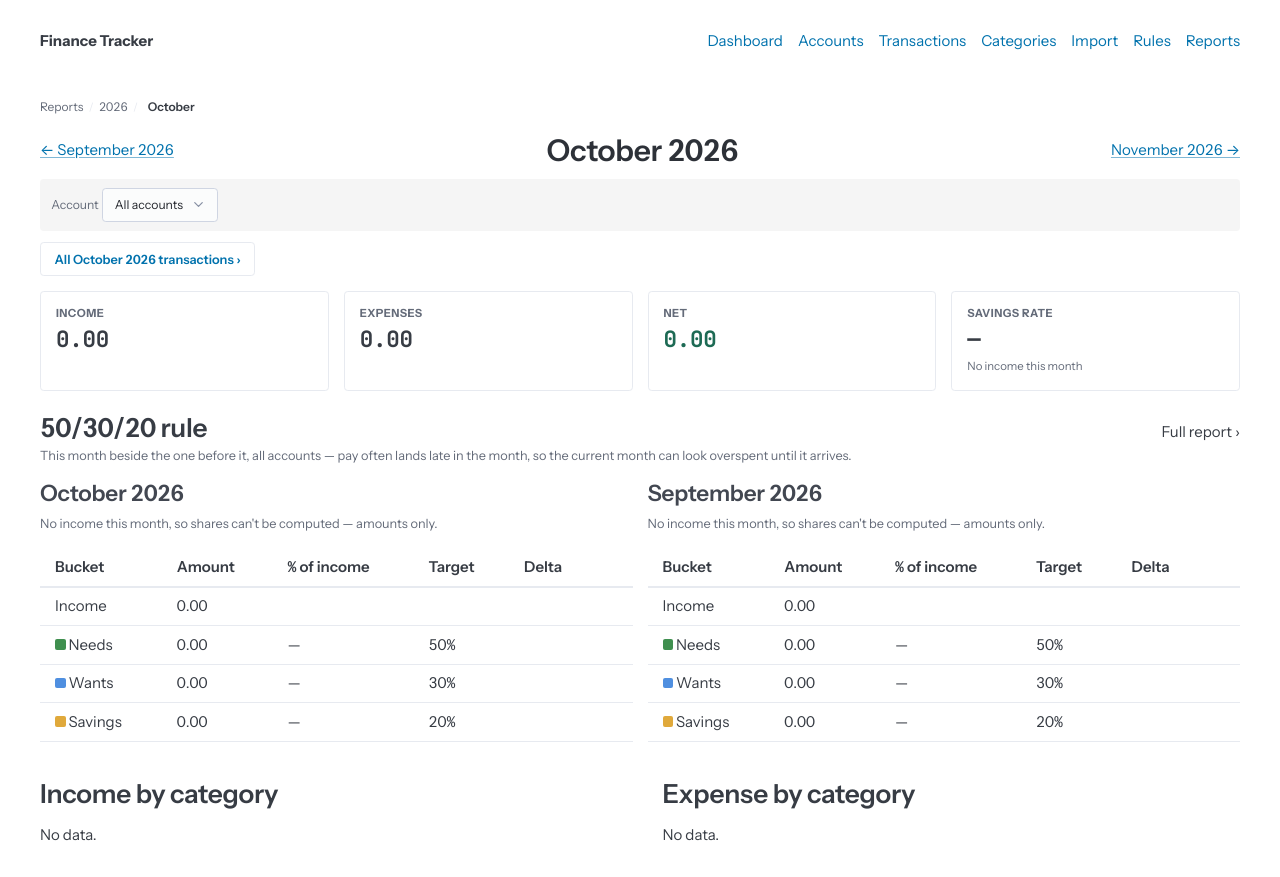
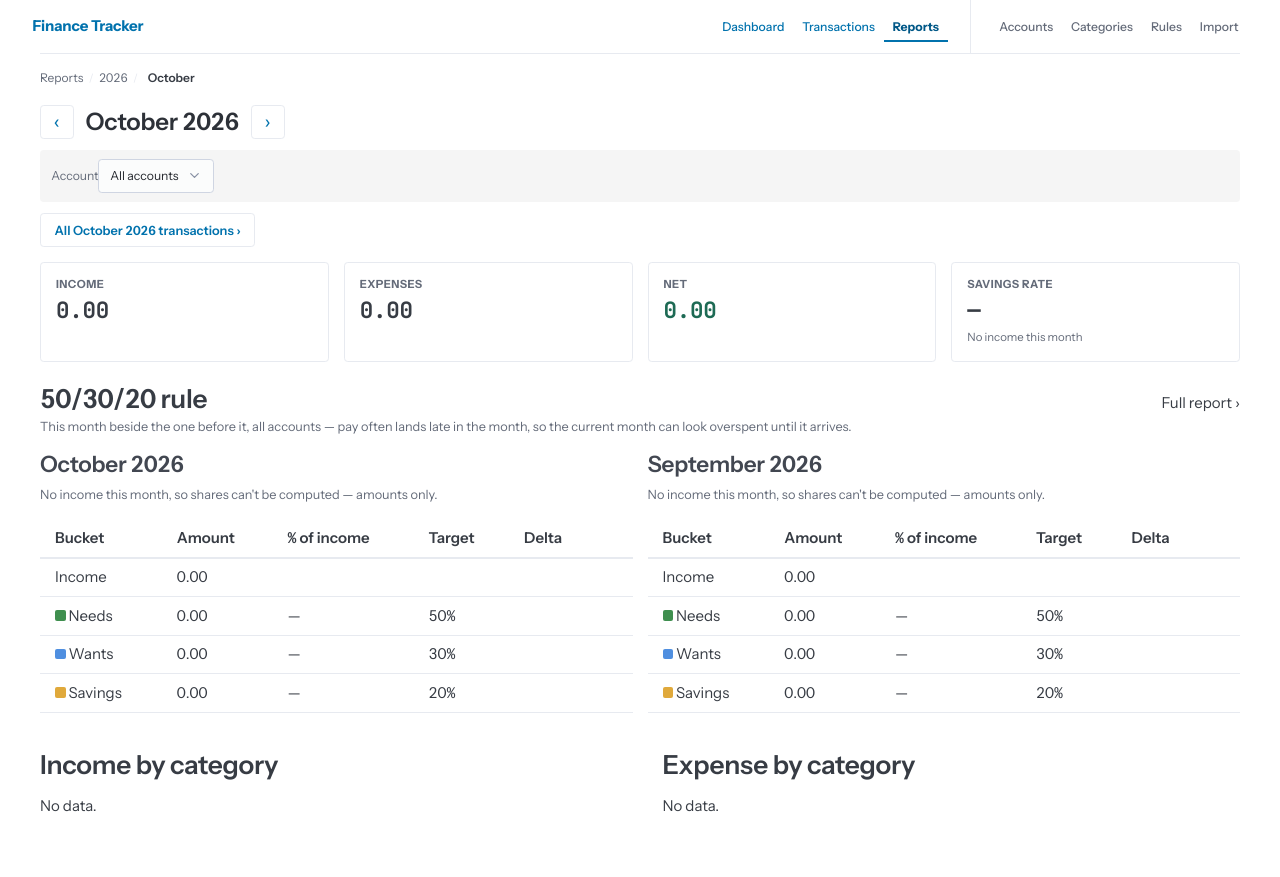
Before and after one commit to ikari2k/personal_finance_app, a FastAPI app: page /reports/2026/10 in a window 1280 px wide. After the commit the page ends 812 px from the top, so only its background shows below. Run offline with FastAPI, Linux system fonts and the light colour scheme.

Commit message:
UI phase 2: sticky nav with active state, shared period stepper and scope bar
Co-Authored-By: Claude Sonnet 5.5 <noreply@anthropic.com>

```diff
--- a/app/static/style.css
+++ b/app/static/style.css
@@ -50,6 +50,7 @@
   /* One control height for every select, input, date field and button in a
    * toolbar/header/dialog footer, so rows of mixed controls line up. */
   --control-h: 2.25rem;
+  --nav-h: 3.25rem;
   --pico-form-element-spacing-vertical: 0.45rem;
   --pico-form-element-spacing-horizontal: 0.75rem;
   /* Semantic entity colors — the identity of a transaction type, used for
@@ -518,7 +519,7 @@ button.btn-transfer {
  */
 .page-header-row {
   position: sticky;
-  top: 0;
+  top: var(--nav-h);
   z-index: 5;
   background: var(--pico-background-color);
   display: flex;
@@ -1393,25 +1394,6 @@ fieldset legend {
  * drill-down (adjacent year), same layout either way. Wraps to a
  * stacked layout at phone width rather than squeezing three items onto
  * one line, same reasoning as every other flex-wrap row in this file. */
-.period-nav {
-  display: flex;
-  align-items: center;
-  gap: 1rem;
-  flex-wrap: wrap;
-}
-
-.period-nav h1 {
-  flex: 1 1 auto;
-  margin: 0;
-  text-align: center;
-}
-
-.period-nav-prev,
-.period-nav-next {
-  flex: 0 0 auto;
-  white-space: nowrap;
-}
-
 .subcategory-row td.indent {
   padding-left: 1.5rem;
   color: var(--pico-muted-color);
@@ -2413,24 +2395,35 @@ fieldset legend {
   text-decoration: none;
   text-align: center;
 }
+.period-title {
+  margin: 0;
+  font-size: var(--text-xl);
+  min-width: 11rem;
+  text-align: center;
+}
+.period-label {
+  min-width: 8rem;
+  text-align: center;
+  font-weight: 600;
+}
 .br-controls {
   justify-content: space-between;
   gap: 0.75rem 1.5rem;
 }
-.br-month-nav {
+.period-stepper {
   display: flex;
   align-items: center;
   gap: 0.4rem;
 }
-.br-month-form { margin: 0; }
-.br-month-nav input[type="month"] {
+.period-picker { margin: 0; }
+.period-picker input[type="month"] {
   margin: 0;
   width: auto;
   height: 2.25rem;
   padding: 0 0.6rem;
   font-size: 0.9rem;
 }
-.br-step {
+.period-stepper .step {
   display: inline-flex;
   align-items: center;
   justify-content: center;
@@ -2442,9 +2435,9 @@ fieldset legend {
   line-height: 1;
   text-decoration: none;
 }
-.br-step:hover { background: rgba(127, 127, 127, 0.15); }
-.br-step.disabled { opacity: 0.35; pointer-events: none; }
-.br-today { font-size: 0.8rem; margin-left: 0.4rem; white-space: nowrap; }
+.period-stepper .step:hover { background: rgba(127, 127, 127, 0.15); }
+.period-stepper .step.disabled { opacity: 0.35; pointer-events: none; }
+.period-today { font-size: 0.8rem; margin-left: 0.4rem; white-space: nowrap; }
 .br-tabs {
   width: auto;
   margin-bottom: 0;
@@ -2549,3 +2542,53 @@ form > button[type="submit"] {
   padding-bottom: 0;
   font-size: var(--text-sm);
 }
+
+
+/* Main navigation: always visible, current page marked, daily destinations
+ * (Dashboard/Transactions/Reports) set apart from the setup pages. */
+body > header {
+  position: sticky;
+  top: 0;
+  z-index: 20;
+  padding-block: 0;
+  background: var(--pico-background-color);
+  border-bottom: var(--pico-border-width) solid var(--pico-muted-border-color);
+}
+body > header nav {
+  min-height: var(--nav-h);
+  align-items: center;
+  gap: 1.5rem;
+  justify-content: flex-start;
+}
+body > header nav ul:first-child { margin-right: auto; }
+body > header nav a {
+  text-decoration: none;
+  font-size: var(--text-sm);
+  font-weight: 500;
+  color: var(--pico-muted-color);
+  padding: 0.35rem 0.6rem;
+  border-radius: var(--pico-border-radius);
+}
+body > header nav a:hover { color: var(--pico-color); background: rgba(127, 127, 127, 0.12); }
+body > header nav a[aria-current="page"] {
+  color: var(--pico-color);
+  font-weight: 700;
+  box-shadow: inset 0 -2px 0 var(--pico-primary);
+  border-radius: 0;
+}
+body > header nav a.brand {
+  font-size: 1rem;
+  font-weight: 700;
+  color: var(--pico-color);
+  padding-left: 0;
+  letter-spacing: -0.01em;
+}
+body > header nav .nav-main a { color: var(--pico-color); }
+body > header nav .nav-manage {
+  padding-left: 1.25rem;
+  border-left: var(--pico-border-width) solid var(--pico-muted-border-color);
+}
+@media (max-width: 52rem) {
+  body > header nav { flex-wrap: wrap; gap: 0.25rem 1rem; padding-block: 0.4rem; }
+  body > header nav .nav-manage { padding-left: 0; border-left: 0; }
+}
--- /dev/null
+++ b/app/templates/_scope_bar.html
@@ -0,0 +1,48 @@
+{# Shared period/account controls for report pages.
+
+   period_stepper(p): ‹ label › — `p` is a dict with prev_url, prev_label,
+   next_url (None disables the arrow), next_label, and either `picker`
+   ({key, max, action}: a month input that jumps straight to a month),
+   `heading` (render the label as the page's <h1>), or neither (plain label);
+   optional today_url adds a "Back to current month" link.
+
+   scope_bar(accounts, account_id): the muted band every report page shares;
+   its caller block (if any) is appended after the account select. #}
+{% macro period_stepper(p) %}
+  <div class="period-stepper">
+    <a class="step" href="{{ p.prev_url }}" aria-label="Previous: {{ p.prev_label }}" title="{{ p.prev_label }}">&lsaquo;</a>
+    {% if p.picker %}
+      <form method="get" action="{{ p.picker.action }}" class="period-picker">
+        <input type="month" name="month" value="{{ p.picker.key }}" max="{{ p.picker.max }}"
+               aria-label="Month" onchange="if (this.value) this.form.submit()">
+      </form>
+    {% elif p.heading %}
+      <h1 class="period-title">{{ p.label }}</h1>
+    {% else %}
+      <span class="period-label">{{ p.label }}</span>
+    {% endif %}
+    {% if p.next_url %}
+      <a class="step" href="{{ p.next_url }}" aria-label="Next: {{ p.next_label }}" title="{{ p.next_label }}">&rsaquo;</a>
+    {% else %}
+      <span class="step disabled" aria-hidden="true">&rsaquo;</span>
+    {% endif %}
+    {% if p.today_url %}<a class="period-today" href="{{ p.today_url }}">Back to current month</a>{% endif %}
+  </div>
+{% endmacro %}
+
+{% macro scope_bar(accounts, account_id) %}
+  <div class="view-options scope-bar">
+    {% if accounts is not none %}
+      <form method="get" class="scope-account">
+        <span class="view-options-label">Account</span>
+        <select name="account_id" onchange="this.form.submit()">
+          <option value="" {{ 'selected' if not account_id }}>All accounts</option>
+          {% for account in accounts %}
+            <option value="{{ account.id }}" {{ 'selected' if account.id == account_id }}>{{ account.name }}</option>
+          {% endfor %}
+        </select>
+      </form>
+    {% endif %}
+    {% if caller %}{{ caller() }}{% endif %}
+  </div>
+{% endmacro %}
--- a/app/templates/base.html
+++ b/app/templates/base.html
@@ -10,19 +10,25 @@
   </head>
   <body hx-on:toast="const t = document.createElement('div'); t.className = 'toast'; t.textContent = event.detail.value; const c = document.getElementById('toast-container'); c.appendChild(t); requestAnimationFrame(() => t.classList.add('show')); setTimeout(() => { t.classList.remove('show'); setTimeout(() => t.remove(), 200); }, 3000);"
         hx-on::confirm="if (!event.detail.question) return; event.preventDefault(); document.getElementById('confirm-dialog-message').textContent = event.detail.question; document.getElementById('confirm-dialog-confirm').onclick = function () { document.getElementById('confirm-dialog').close(); event.detail.issueRequest(true); }; document.getElementById('confirm-dialog').showModal();">
+    {% set path = request.url.path %}
+    {% macro nav_link(href, label) %}
+      <li><a href="{{ href }}"{% if path == href or path.startswith(href ~ '/') %} aria-current="page"{% endif %}>{{ label }}</a></li>
+    {% endmacro %}
     <header>
-      <nav>
+      <nav aria-label="Main">
         <ul>
-          <li><strong>Finance Tracker</strong></li>
+          <li><a class="brand" href="/dashboard">Finance Tracker</a></li>
         </ul>
-        <ul>
-          <li><a href="/dashboard">Dashboard</a></li>
-          <li><a href="/accounts">Accounts</a></li>
-          <li><a href="/transactions">Transactions</a></li>
-          <li><a href="/categories">Categories</a></li>
-          <li><a href="/import">Import</a></li>
-          <li><a href="/rules">Rules</a></li>
-          <li><a href="/reports">Reports</a></li>
+        <ul class="nav-main">
+          {{ nav_link("/dashboard", "Dashboard") }}
+          {{ nav_link("/transactions", "Transactions") }}
+          {{ nav_link("/reports", "Reports") }}
+        </ul>
+        <ul class="nav-manage" aria-label="Manage">
+          {{ nav_link("/accounts", "Accounts") }}
+          {{ nav_link("/categories", "Categories") }}
+          {{ nav_link("/rules", "Rules") }}
+          {{ nav_link("/import", "Import") }}
         </ul>
       </nav>
     </header>
--- a/app/templates/reports/_account_filter.html
+++ b/app/templates/reports/_account_filter.html
@@ -1,21 +1,8 @@
+{% from "_scope_bar.html" import scope_bar %}
+{# Kept as a thin wrapper so every report page that already calls
+   account_filter() picks up the shared scope bar. A plain GET form, not
+   htmx: picking an account reshapes the whole page, and the empty action
+   resubmits to the current path with account_id as the only query param. #}
 {% macro account_filter(accounts, account_id) %}
-  {#
-    A plain GET form, not htmx — unlike the transactions list's toolbar,
-    picking an account here has to reshape the whole page (chart +
-    every table), not swap one fragment, so a full navigation is simpler
-    than teaching every report route to also render a partial. The empty
-    `action` resubmits to the current path, replacing account_id as the
-    page's only query param.
-  #}
-  <form method="get" class="view-options">
-    <span class="view-options-label">Account</span>
-    <select name="account_id" onchange="this.form.submit()">
-      <option value="" {{ 'selected' if not account_id }}>All accounts</option>
-      {% for account in accounts %}
-        <option value="{{ account.id }}" {{ 'selected' if account.id == account_id }}>
-          {{ account.name }}
-        </option>
-      {% endfor %}
-    </select>
-  </form>
+  {{ scope_bar(accounts, account_id) }}
 {% endmacro %}
--- a/app/templates/reports/month.html
+++ b/app/templates/reports/month.html
@@ -2,19 +2,16 @@
 {% from "reports/_category_breakdown.html" import breakdown_table, expense_month_breakdown_table %}
 {% from "reports/_account_filter.html" import account_filter %}
 {% from "_breadcrumb.html" import breadcrumb %}
+{% from "_scope_bar.html" import period_stepper %}
 {% from "_category_icons.html" import category_icon %}
 {% block title %}{{ label }} — Reports — Finance Tracker{% endblock %}
 {% block content %}
   {{ breadcrumb(breadcrumbs) }}
-  <div class="period-nav">
-    <a href="/reports/{{ prev_year }}/{{ prev_month }}{{ '?account_id=' + account_id if account_id }}" class="period-nav-prev">
-      &larr; {{ prev_label }}
-    </a>
-    <h1>{{ label }}</h1>
-    <a href="/reports/{{ next_year }}/{{ next_month }}{{ '?account_id=' + account_id if account_id }}" class="period-nav-next">
-      {{ next_label }} &rarr;
-    </a>
-  </div>
+  {% set acct_qs = '?account_id=' + account_id if account_id else '' %}
+  {{ period_stepper({
+    "prev_url": "/reports/" ~ prev_year ~ "/" ~ prev_month ~ acct_qs, "prev_label": prev_label,
+    "next_url": "/reports/" ~ next_year ~ "/" ~ next_month ~ acct_qs, "next_label": next_label,
+    "label": label, "heading": true}) }}
   {{ account_filter(accounts, account_id) }}
   <p><a class="cat-cta-link" href="{{ month_txn_link }}">All {{ label }} transactions &rsaquo;</a></p>
 
```
Also changed, not shown: CLAUDE.md (+4 -0 lines), app/routers/budget_rule.py (+20 -8 lines), app/templates/budget_rule/_content.html (+2 -17 lines), app/templates/reports/year.html (+5 -9 lines), tests/integration/test_budget_rule_router.py (+3 -3 lines), tests/integration/test_health.py (+20 -0 lines).
